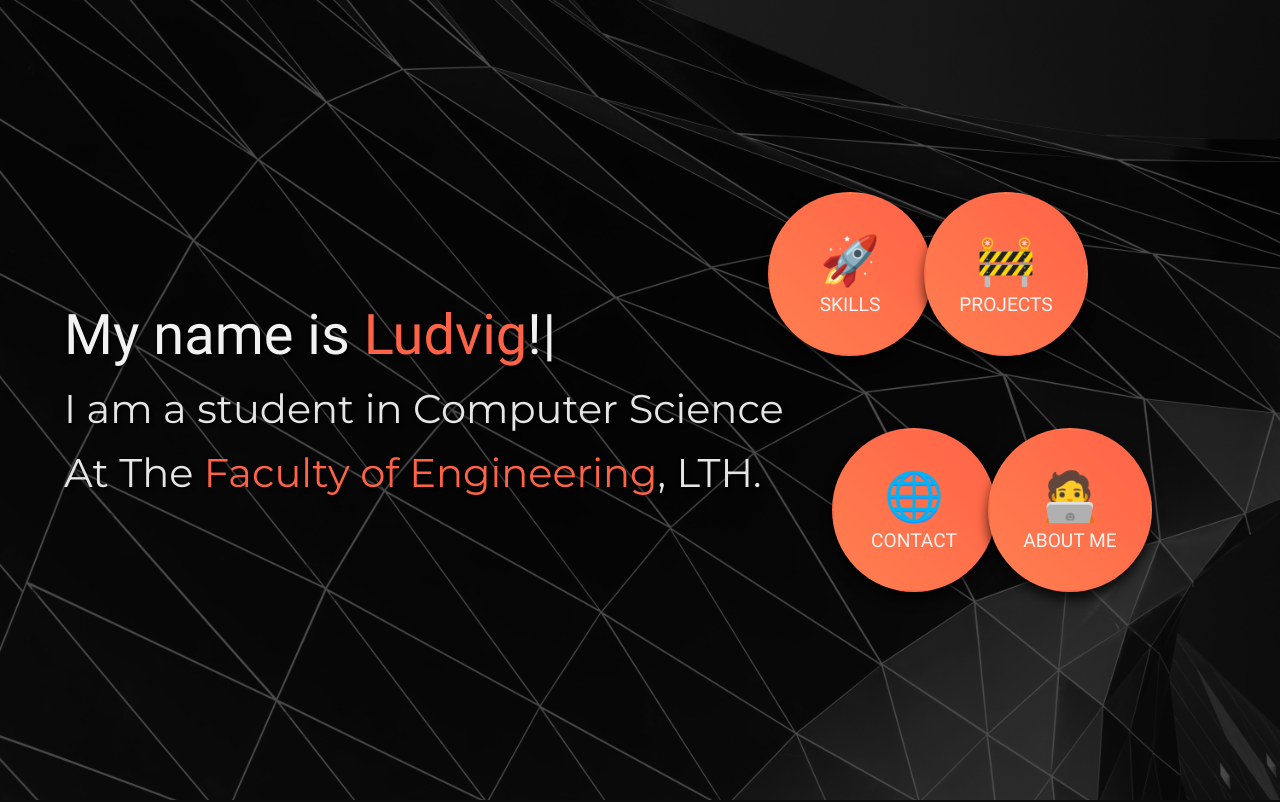
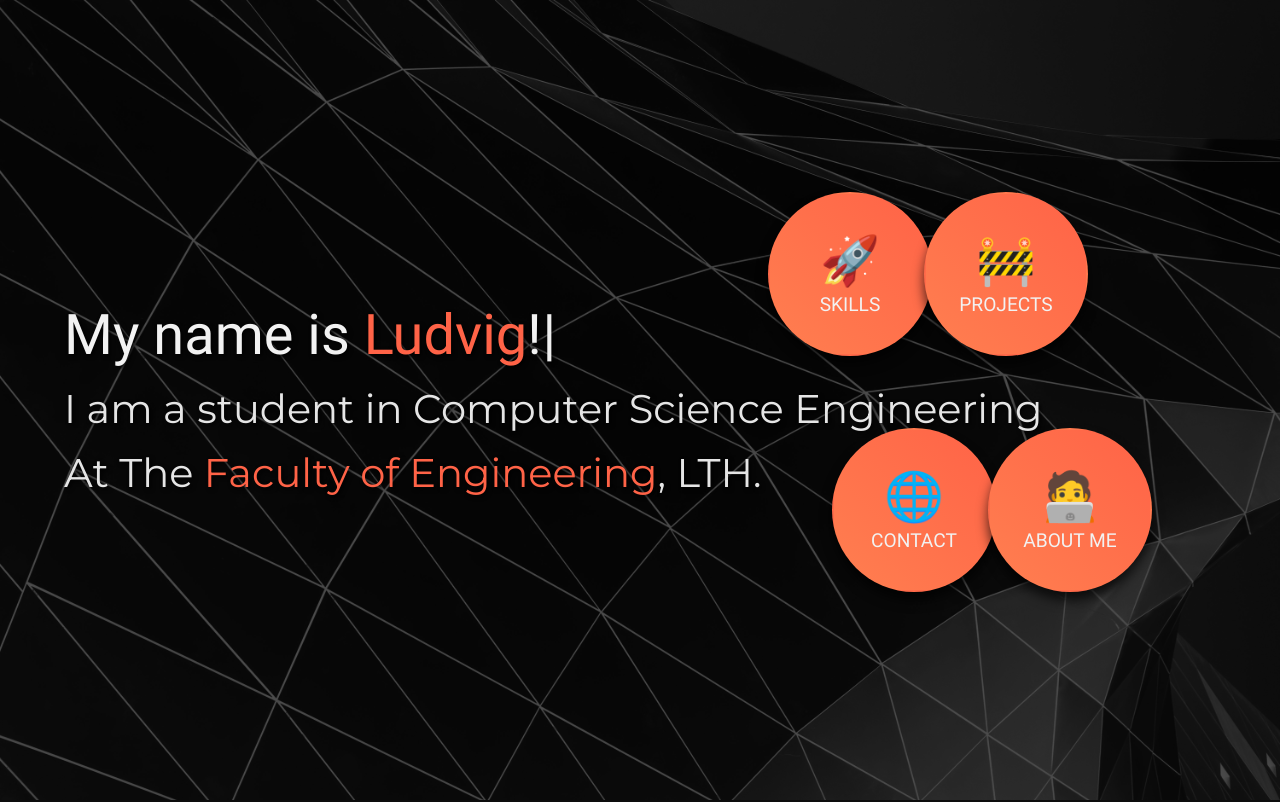
Before and after one commit to LudvigOD/Webportfolio, a React (Vite) app in the folder client/: page / in a window 1280 px wide. Shown: the top 802 px of the page. Built offline with nearby package versions, Linux system fonts and the light colour scheme.

Commit message:
fixedheader

```diff
--- a/client/src/App.jsx
+++ b/client/src/App.jsx
@@ -62,13 +62,13 @@ function App() {
               }}
             />
           </h1>
-          <h2>I am a student in Computer Science</h2>
+          <h2>I am a student in Computer Science Engineering</h2>
           <h2>
             At The <span className="highlight-word">Faculty of Engineering</span>, LTH.
           </h2>
         </div>
         <div className="bubble-frame">
-          <Bubble name="SKILLS" icon="🚀" pos="bubble1" id="skill-container"/>
+          <Bubble name="SKILLS" icon="🚀" pos="bubble1" id="skill-container" />
           <Bubble name="PROJECTS" icon="🚧" pos="bubble2" id="proj" />
           <Bubble name="CONTACT" icon="🌐" pos="bubble3" id="contact" />
           <Bubble name="ABOUT ME" icon="🧑‍💻" pos="bubble4" id="about-me" />
```
Lines whose indentation alone changed are shown as unchanged.
